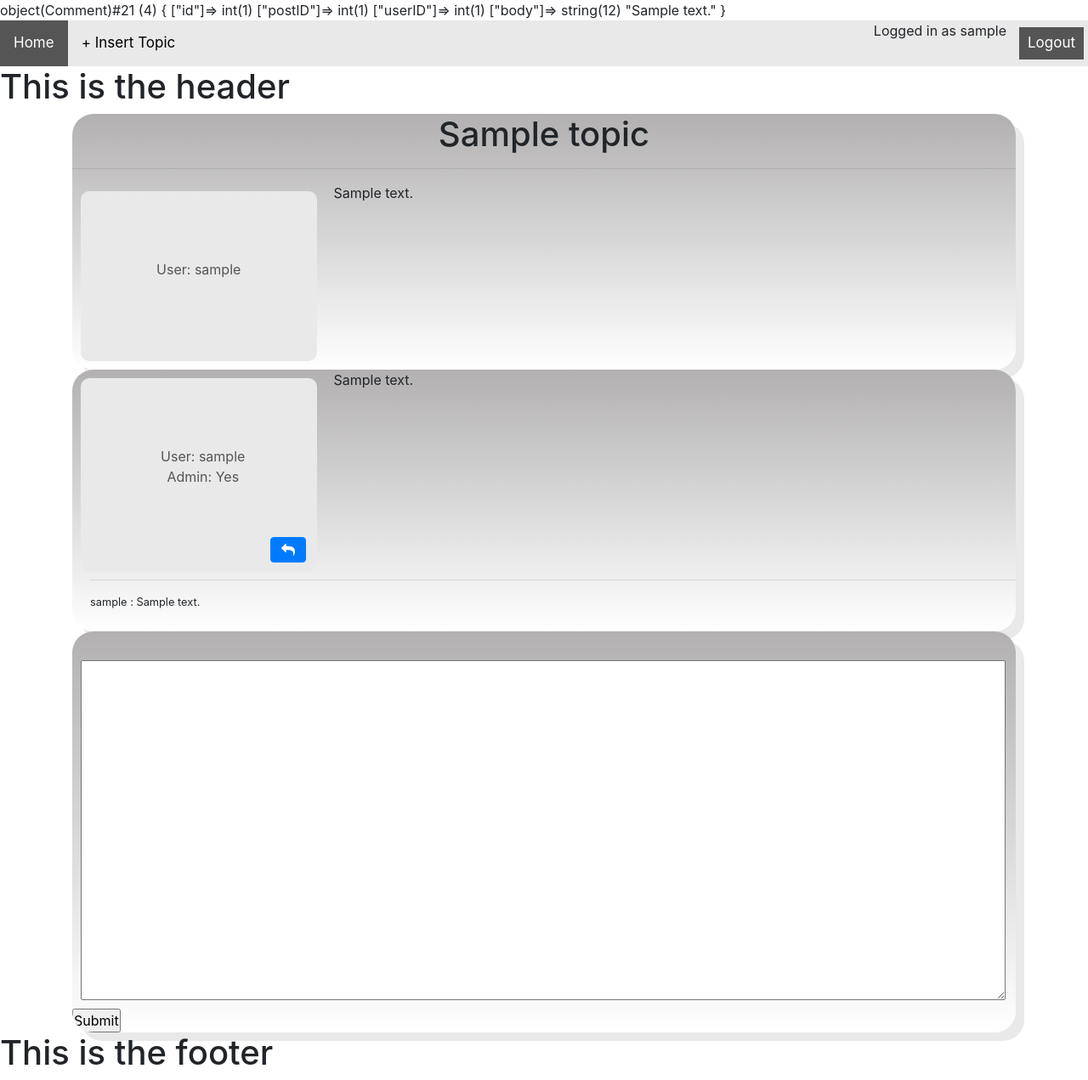
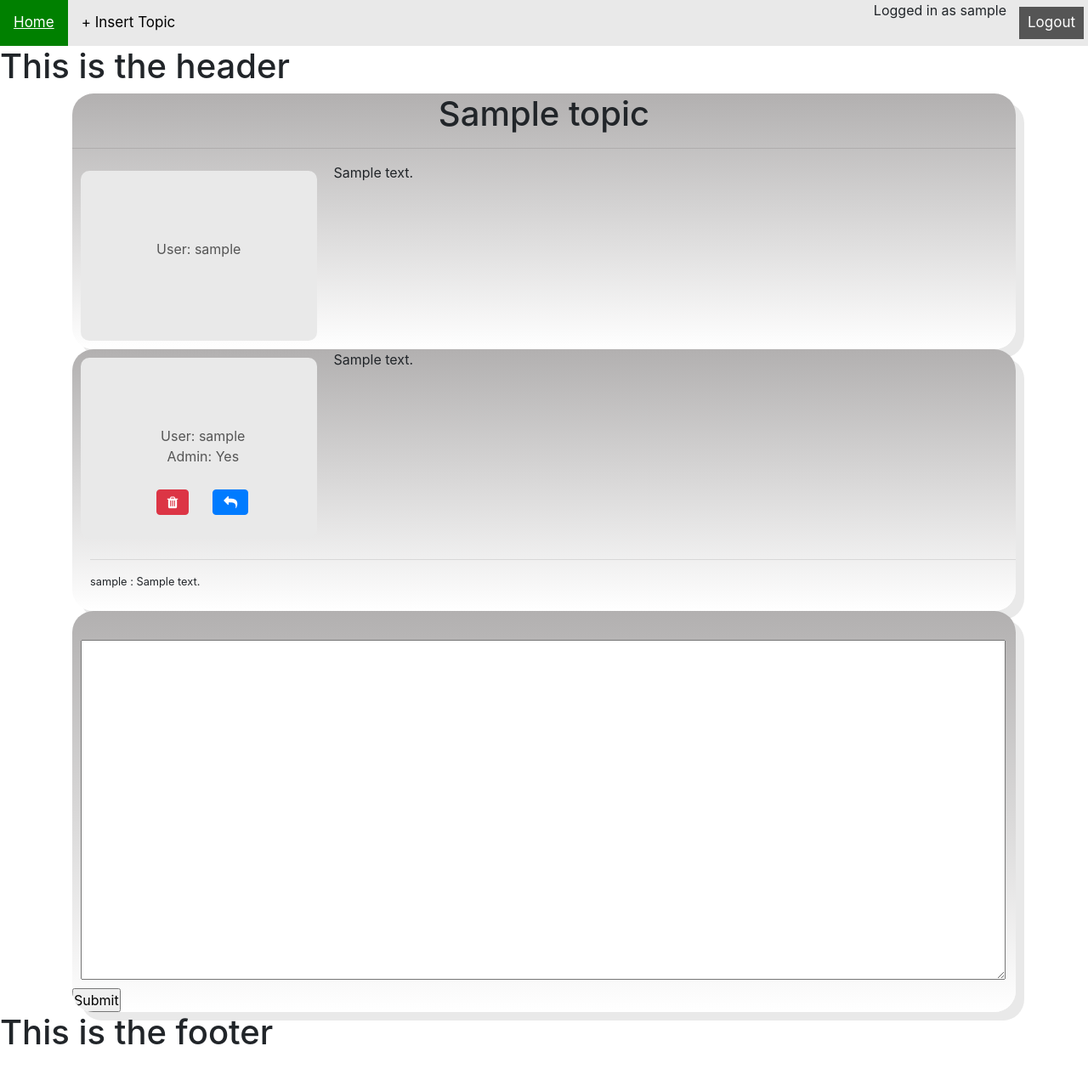
Before and after one commit to Morten95/CodeOps_Forum, a PHP site: page /CodeOps_Forum/index.php?id=1 in a window 1280 px wide. Shown: the whole page at 85% size. After the commit the page ends 1229 px from the top, so only its background shows below. Run offline with PHP 8.4, Linux system fonts and the light colour scheme; the visitor is signed in with stand-in values (Sample User, id 1); data comes from the database, SQL or seed files in the repository; tables that the repository leaves empty hold one stand-in row (values such as "Sample post"); some libraries are stand-ins or nearby versions.

Commit message:
Delete post is done

```diff
--- a/controller/Controller.php
+++ b/controller/Controller.php
@@ -77,7 +77,9 @@
 			// Fetch user of comments of POSTS
 			$userComments = $this->model->getUserByComment($comments);
 
-			$view->create("view/TopicPageView.php", [$topic, $topicUser, $post, $postUser, isset($_SESSION["username"]), $comments, $userComments]);
+			$loggedUser = $this->model->getUserByName($_SESSION["username"]);
+
+			$view->create("view/TopicPageView.php", [$topic, $topicUser, $post, $postUser, isset($_SESSION["username"]), $comments, $userComments, $loggedUser]);
 		}
 
 		// REGISTER USER:
@@ -160,7 +162,6 @@
 			$user = $this->model->getUserByName($_SESSION['username']);
 
 			$comment = new Comment(0, $_POST['test'], $user->id, $_POST['post_rep']);
-			var_dump($comment);
 			$this->model->createComment($comment);
 			$_GET['id'] = $_POST['topicId'];
 			header('Location: ' . $_POST['redirect123']);
@@ -175,6 +176,13 @@
 
 		 }
 
+		else if (isset($_POST['deletePost'])){
+
+			$this->model->deletePostById(str_replace("/","",$_POST["postId"]));
+
+			header('Location: ' . $_POST['redirect']);
+		}
+
 		else {
 			$view->create("view/HomePageView.php", [$categories, $latestTopics]);
 		}
--- a/model/DBModel.php
+++ b/model/DBModel.php
@@ -177,7 +177,7 @@
         $users = array();
         foreach ($comments as $comment) {
             $stmt = $this->db->prepare("SELECT * FROM User WHERE id = :id");
-            var_dump($comment);
+            //var_dump($comment);
             $stmt->bindValue(':id', $comment->userID, PDO::PARAM_INT);
             $stmt->execute();
 
@@ -234,5 +234,23 @@
         else
             return null;
     }
+
+    public function deletePostById($id){
+        $this->deleteCommentByPostId($id);
+        $request = $this->db->prepare("DELETE FROM Post WHERE id = :id");
+        $request->bindValue(":id", $id, PDO::PARAM_INT);
+        $response = $request->execute();
+        if($response){
+            return true;
+        }
+
+        return false;
+    }
+
+    public function deleteCommentByPostId($postId){
+        $request = $this->db->prepare("DELETE FROM Comment WHERE postId = :id");
+        $request->bindValue(":id", $postId, PDO::PARAM_INT);
+        $response = $request->execute();
+    }
 }
 ?>
--- a/view/TopicPageView.php
+++ b/view/TopicPageView.php
@@ -22,7 +22,23 @@
 
 					</form>
 					<div>
-						<button type="button" class="btn btn-primary rep" data-id="<?php echo $postIndex; ?>"><i class="fa fa-reply"></i></button>
+						<?php if($data[7]->admin) { ?>
+							<form method="post"  action="index.php">
+
+				    			<input type="hidden" name="topicId" value=<?php echo $_GET['id']?>/>
+				    			<input type="hidden" name="postId" value=<?php echo $v1->id; ?>/>
+    							<input type="hidden" name="redirect" value=<?php echo $_SERVER['REQUEST_URI'];?>/>
+	   							<button type="submit" class="btn btn-danger del" name="deletePost" data-id=""><i class="fa fa-trash"></i></button>
+
+							</form>
+
+							<button type="button" class="btn btn-primary rep" data-id="<?php echo $postIndex; ?>"><i class="fa fa-reply"></i>
+
+							</button>
+   						<?php } else {?>
+   							<button style="margin-left:43%" type="button" class="btn btn-primary rep" data-id="<?php echo $postIndex; ?>"><i class="fa fa-reply"></i>
+   							</button>
+						<?php } ?>
    						<!--<button type="button" class="btn btn-primary rep" data-id="">Reply</button> -->
 					</div>
 
@@ -30,7 +46,6 @@
 
 			</div>
 			<p><?php echo $v1->body; ?> </p>
-
     			<?php if($data[5]) { ?>
 		    		<div class="comment_body" style="display: block";>    <!--- FOR EACH POST I PRINT THE COMMENT & USERNAME ! -->
 		    			<?php foreach ($data[5] as $com) { ?>
@@ -110,7 +125,6 @@
 		     		$(this).parents().children().closest("form.comment_reply").show();
 	  			} else {
 		     		$(this).parents().children().closest("form.comment_reply").hide();
-
 	  			}
   		});
 	});
--- a/view/css/main.css
+++ b/view/css/main.css
@@ -189,10 +189,11 @@
 }
 
 .userBox button.btn{
-  margin-top: 59px;
-  margin-right: 45px;
-  margin-left: 223px;
-  margin-bottom: 10px;
+    margin-top: 10%;
+    margin-right: -22%;
+    margin-left: 32%;
+    margin-bottom: 10%;
+
 }
 
 input[type="image"] {
@@ -261,6 +262,7 @@
     margin-top: 223px;
     margin-left: 21px;
     margin-bottom: 25px;
+}
 
 @media screen and (max-width: 600px) {
   .topnav .login-container {
```
